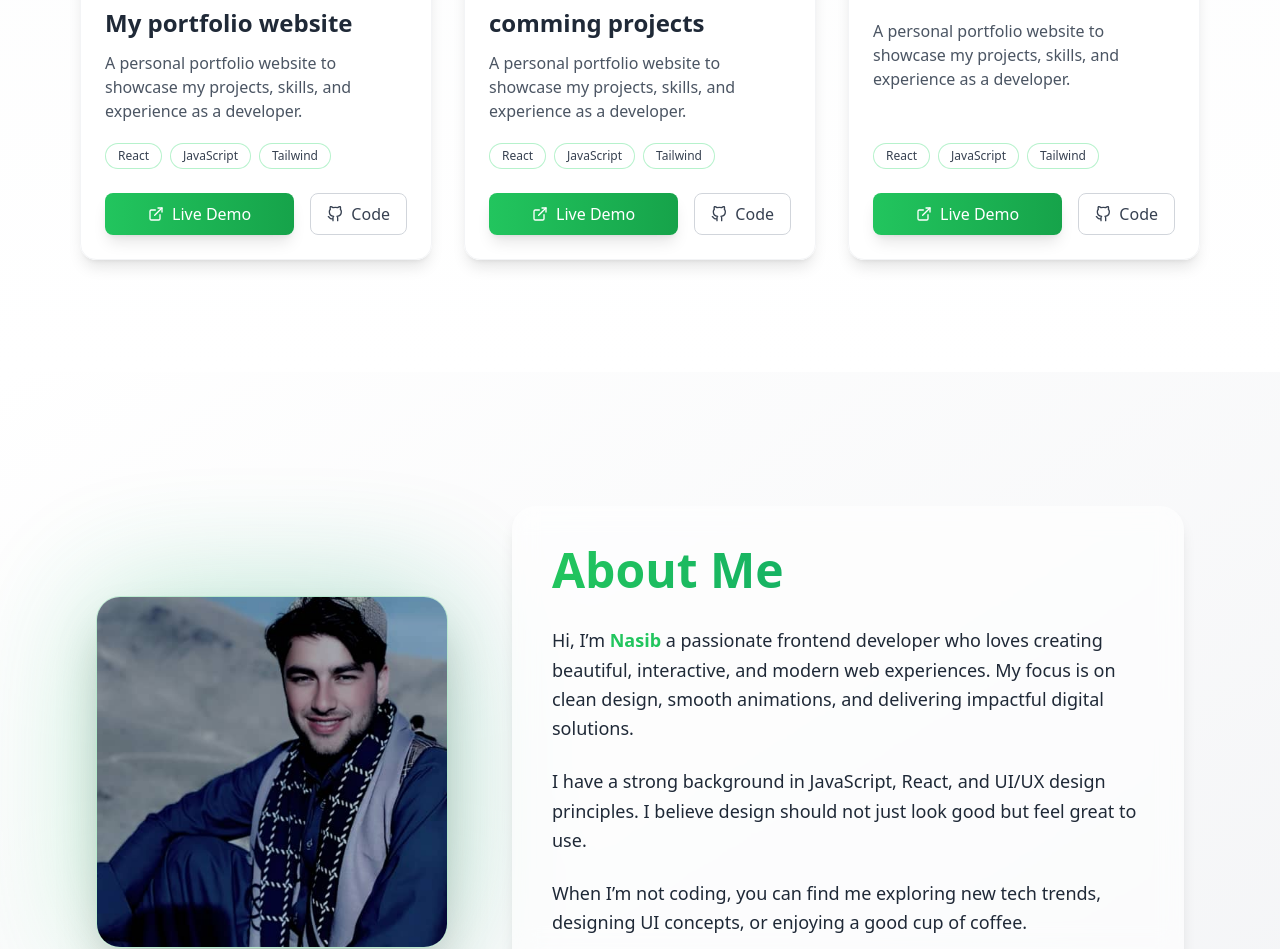
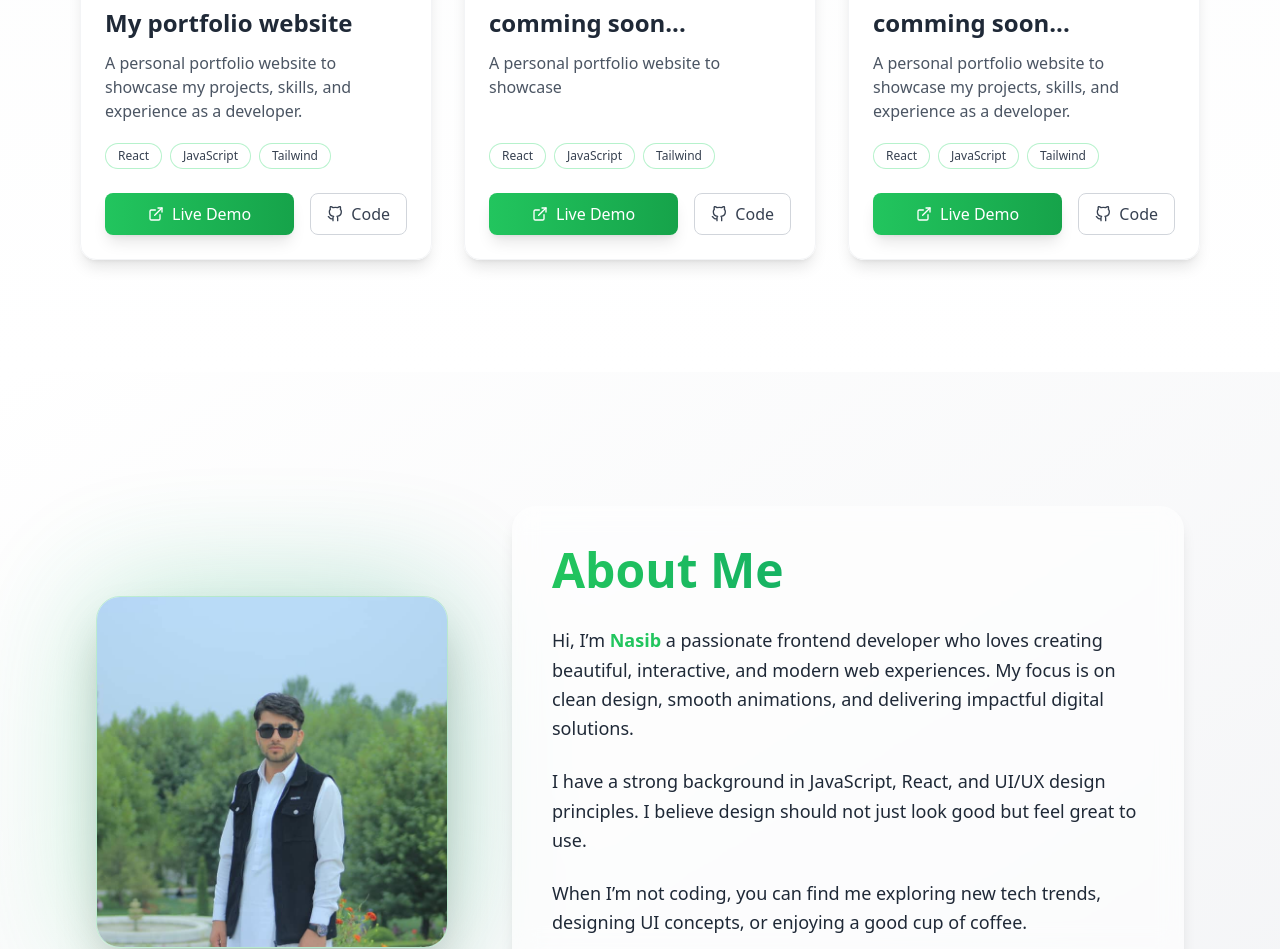
Before and after one commit to Nasibcs/new-portfolio, a React (Vite) app: page / in a window 1280 px wide. Shown: the part 1848-2797 px from the top of the page. Built offline with nearby package versions, Linux system fonts and the light colour scheme.

Commit message:
Update project files

```diff
--- a/src/Components/About/About.jsx
+++ b/src/Components/About/About.jsx
@@ -1,7 +1,7 @@
 import { motion } from "framer-motion";
 import { Link } from "react-router-dom";
 import { FaLinkedin, FaGithub, FaEnvelope } from "react-icons/fa";
-import nasib from "./images/nasib1.jpg"
+import image from "./images/image.jpg";
 export default function About() {
   return (
     <div className="min-h-screen bg-gradient-to-br from-white to-gray-100 dark:from-gray-900 dark:to-gray-950 text-gray-800 dark:text-gray-200 flex items-center justify-center">
@@ -17,7 +17,7 @@ export default function About() {
         >
           <div className="absolute inset-0 rounded-3xl bg-gradient-to-tr from-green-400 to-emerald-600 blur-3xl opacity-30 animate-pulse"></div>
           <img
-            src={nasib}
+            src={image}
             alt="Profile"
             className="relative w-[22rem] h-[22rem] object-cover rounded-3xl shadow-2xl border border-green-500/20"
           />
--- a/src/Components/Home/Home.jsx
+++ b/src/Components/Home/Home.jsx
@@ -1,7 +1,7 @@
 import { motion } from "framer-motion";
 import '../../index.css';
 import { Link } from "react-router-dom";
-import nasib from "../About/images/nasib1.jpg"
+import image from "../About/images/image.jpg"
 
 export default function Landing() {
   return (
@@ -23,7 +23,7 @@ export default function Landing() {
         <div className="relative  w-80 h-80 sm:w-80 sm:h-80 md:w-96 md:h-96 rounded-full overflow-hidden border-4 border-green-400/30 shadow-2xl shadow-green-500/20 xl:h-[30rem] xl:w-[30rem]">
           <div className="w-full h-full bg-gradient-to-br from-green-400 to-blue-500 flex items-center justify-center text-white text-lg">
           <img
-  src={nasib}
+  src={image}
   alt="Nasib"
   className="w-full h-full object-cover"
 />
--- a/src/Components/Projects/Projects.jsx
+++ b/src/Components/Projects/Projects.jsx
@@ -39,15 +39,15 @@ const projects = [
      tags: ["React","JavaScript", "Tailwind"]
   },
     {
-    title: "comming projects ",
-    description: "A personal portfolio website to showcase my projects, skills, and experience as a developer.",
+    title: "comming soon...",
+    description: "A personal portfolio website to showcase ",
     link: "https://new-portfolio-seven-taupe.vercel.app/",
     repo: "https://github.com/yourusername/food-delivery",
     image: portfolio,
      tags: ["React","JavaScript", "Tailwind"]
   },
     {
-    title: "",
+    title: "comming soon...",
     description: "A personal portfolio website to showcase my projects, skills, and experience as a developer.",
     link: "https://new-portfolio-seven-taupe.vercel.app/",
     repo: "https://github.com/yourusername/food-delivery",
```
Also changed, not shown: src/Components/About/images/image.jpg (added).
